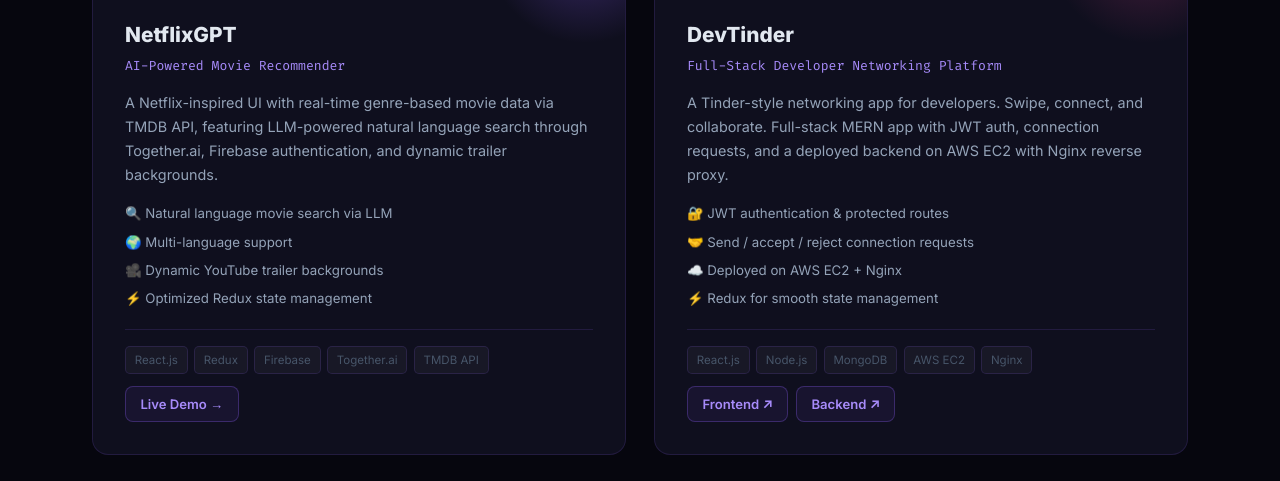
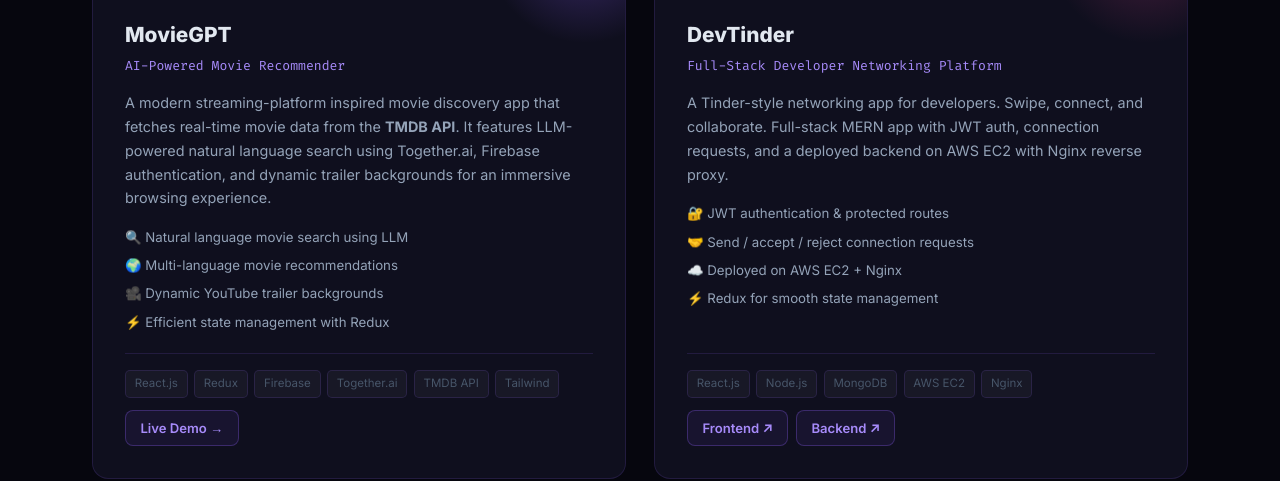
Before and after one commit to Lalithanjali-16/Lalithanjali-Portfolio, a plain HTML site: page index.html in a window 1280 px wide. Shown: the part 4010-4491 px from the top of the page. Drawn offline with Linux system fonts and the light colour scheme.

Commit message:
Update index.html

```diff
--- a/index.html
+++ b/index.html
@@ -29,7 +29,8 @@
                 <li><a href="#achievements" class="nav-link">Achievements</a></li>
                 <li><a href="#contact" class="nav-link">Contact</a></li>
             </ul>
-            <a href="mailto:lalithanjalirobbi@gmail.com" class="nav-cta">Hire Me</a>
+            <a href="https://www.linkedin.com/in/lalithanjali-robbi-19269a252/" target="_blank" rel="noopener"
+                class="nav-cta">Hire Me</a>
             <button class="hamburger" id="hamburger" aria-label="Toggle menu">
                 <span></span><span></span><span></span>
             </button>
@@ -340,24 +341,30 @@
                         </div>
                     </div>
                     <div class="project-body">
-                        <h3 class="project-title">NetflixGPT</h3>
+                        <h3 class="project-title">MovieGPT</h3>
                         <p class="project-tagline">AI-Powered Movie Recommender</p>
-                        <p class="project-desc">A Netflix-inspired UI with real-time genre-based movie data via TMDB
-                            API, featuring LLM-powered natural language search through Together.ai, Firebase
-                            authentication, and dynamic trailer backgrounds.</p>
+
+                        <p class="project-desc">
+                            A modern streaming-platform inspired movie discovery app that fetches
+                            real-time movie data from the <strong>TMDB API</strong>. It features
+                            LLM-powered natural language search using Together.ai, Firebase
+                            authentication, and dynamic trailer backgrounds for an immersive
+                            browsing experience.
+                        </p>
+
                         <ul class="project-highlights">
-                            <li>🔍 Natural language movie search via LLM</li>
-                            <li>🌍 Multi-language support</li>
+                            <li>🔍 Natural language movie search using LLM</li>
+                            <li>🌍 Multi-language movie recommendations</li>
                             <li>🎥 Dynamic YouTube trailer backgrounds</li>
-                            <li>⚡ Optimized Redux state management</li>
+                            <li>⚡ Efficient state management with Redux</li>
                         </ul>
                     </div>
                     <div class="project-footer">
                         <div class="proj-tech">
                             <span>React.js</span><span>Redux</span><span>Firebase</span><span>Together.ai</span><span>TMDB
-                                API</span>
+                                API</span><span>Tailwind</span>
                         </div>
-                        <a href="https://wonderful-dasik-41605e.netlify.app/" target="_blank" rel="noopener"
+                        <a href="https://mymoviesuggest.netlify.app/" target="_blank" rel="noopener"
                             class="proj-live-btn">Live Demo →</a>
                     </div>
                 </div>
```
